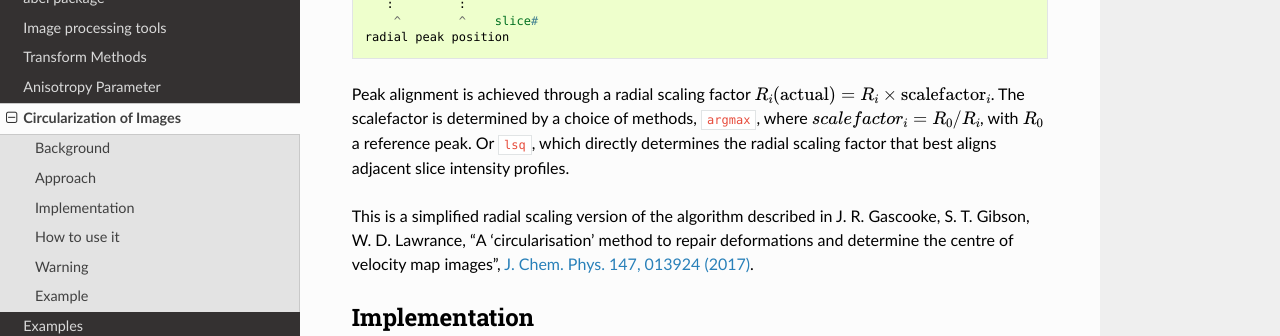
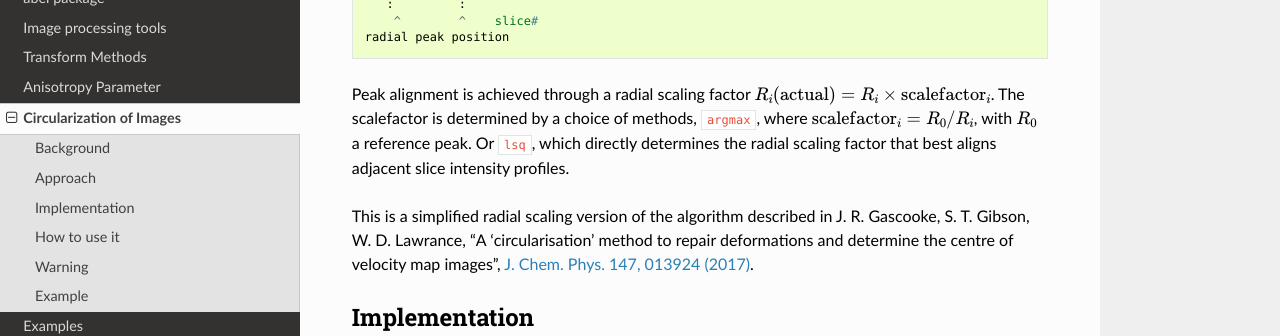
Before and after one commit to PyAbel/PyAbel, a Sphinx documentation site: the page built from doc/circularize_image.rst, in a window 1280 px wide and 900 px high, scrolled down 559 px. Shown: the part 151-487 px from the top of the window. Built offline with Sphinx 7.4.7 and the Read the Docs theme 3.1.0, drawn with Linux system fonts in a browser that asks for light colours.

Commit message:
Consistent formatting

```diff
--- a/doc/circularize_image.rst
+++ b/doc/circularize_image.rst
@@ -22,7 +22,7 @@ compares the radial positions of strong features in angular slice intensity prof
         ^        ^    slice#
     radial peak position
 
-Peak alignment is achieved through a radial scaling factor :math:`R_i(\text{actual}) = R_i \times \text{scalefactor}_i`. The scalefactor is determined by a choice of methods, ``argmax``, where :math:`scalefactor_i = R_0/R_i`, with :math:`R_0` a reference peak. Or ``lsq``, which directly determines the radial scaling factor that best aligns adjacent slice intensity profiles.
+Peak alignment is achieved through a radial scaling factor :math:`R_i(\text{actual}) = R_i \times \text{scalefactor}_i`. The scalefactor is determined by a choice of methods, ``argmax``, where :math:`\text{scalefactor}_i = R_0/R_i`, with :math:`R_0` a reference peak. Or ``lsq``, which directly determines the radial scaling factor that best aligns adjacent slice intensity profiles.
 
 This is a simplified radial scaling version of the algorithm described in
 J. R. Gascooke, S. T. Gibson, W. D. Lawrance,
```
